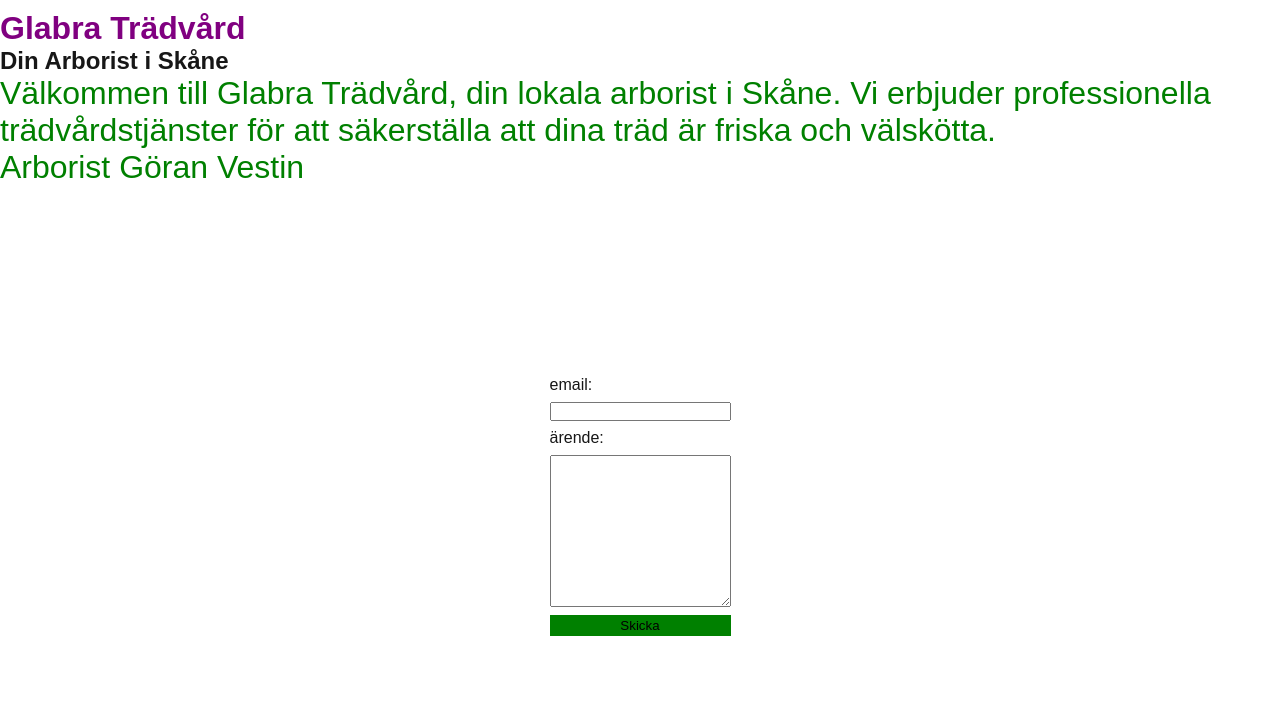
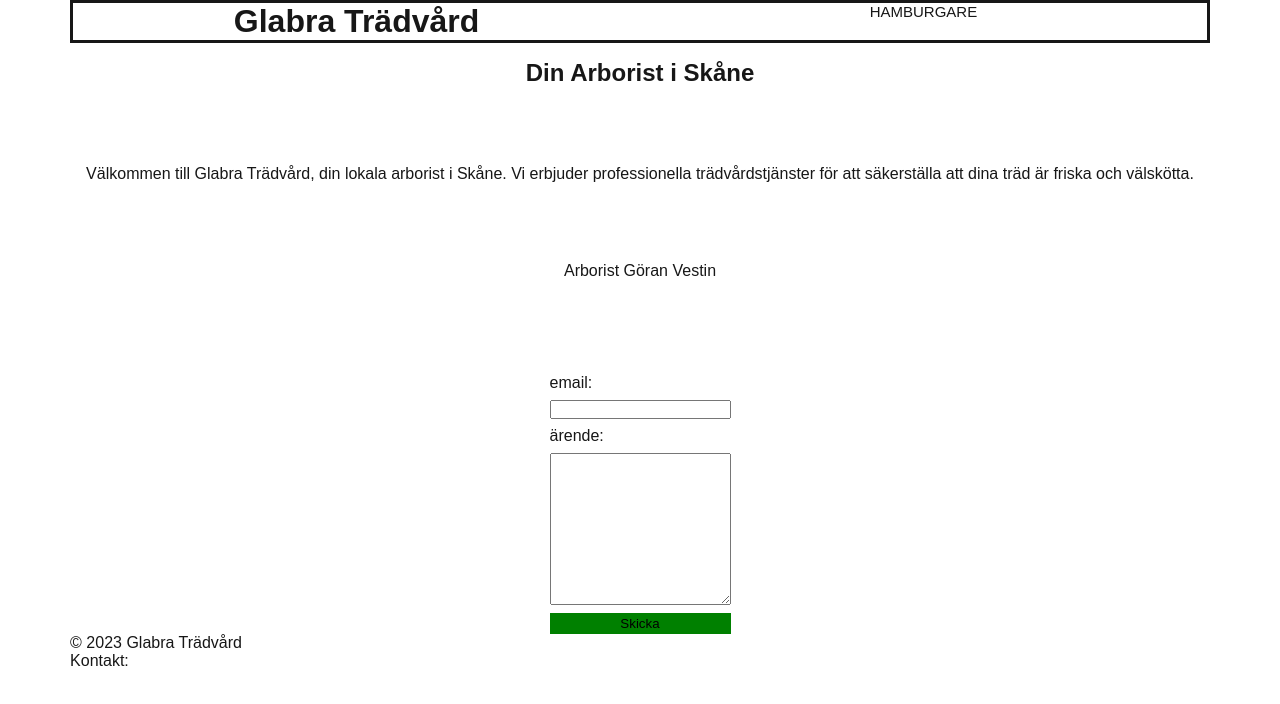
Before and after one commit to sqwatta/Copilot, a Next.js app in the folder goran-arborist/: page / in a window 1280 px wide. Shown: the top 704 px of the page. Built offline with nearby package versions, Linux system fonts and the light colour scheme.

Commit message:
miguel changes

```diff
--- /dev/null
+++ b/goran-arborist/app/component/DropDownMenu.tsx
@@ -0,0 +1,27 @@
+'use client';
+import { useState } from "react";
+
+export default function DropDownMenu() {
+
+    const [isActive, setIsActive] = useState(false);
+
+    const hoverHandler = () => {
+        setIsActive(!isActive);
+        console.log('active')
+    }
+
+    return (
+        <ul onMouseOver={hoverHandler} className={`dropdown-menu ${isActive ? 'active' : ''}`}>
+            <p>HAMBURGARE</p>
+            {isActive && (
+                <>
+                    <li>Trädfällning</li>
+                    <li>Trädbeskärning</li>
+                    <li>Stubbfräsning</li>
+                    <li>Trädvård och rådgivning</li>
+                    <li>Akut trädvård</li>
+                </>
+            )}
+        </ul>
+    )
+}
--- /dev/null
+++ b/goran-arborist/app/component/Footer.tsx
@@ -0,0 +1,8 @@
+export default function Footer() {
+    return (
+        <footer className="padding">
+        <p>© 2023 Glabra Trädvård</p>
+        <p>Kontakt: </p>
+      </footer>
+    )
+}
--- /dev/null
+++ b/goran-arborist/app/component/FormSubject.tsx
@@ -0,0 +1,52 @@
+import { useState } from 'react';
+
+export default function FormSubject(){
+
+    const [email, setEmail] = useState('');
+      const [subject, setSubject] = useState('');
+      const [message, setMessage] = useState('');
+
+      const clickHandler = (e: React.FormEvent<HTMLFormElement>) => {
+        if (email === '' || subject === '') {
+          setMessage('Fyll i både email och ärende!');
+          setTimeout(() => {
+            setMessage('');
+          }, 5000);
+          return;
+        }
+        e.preventDefault();
+        setMessage(`VI ÅTERKOMMER TILL DIN EMAIL: ${email} MED SVAR PÅ DITT ÄRENDE: ${subject}`);
+        setTimeout(() => {
+          setMessage('');
+        }, 5000);
+        setEmail('');
+        setSubject('');
+      };
+
+    return (
+        <form className="form-contact padding" onSubmit={clickHandler}>
+        <label
+          htmlFor="email">email:</label>
+
+        <input
+          type="text"
+          id="email"
+          name="email"
+          onChange={(e) => setEmail(e.target.value)} />
+
+        <label
+          htmlFor="subject">ärende:</label>
+
+        <textarea
+          id="subject"
+          rows={10}
+          name="subject"
+          onChange={(e) => setSubject(e.target.value)} />
+
+        <button
+          type="submit">Skicka</button>
+
+        {message && <p className="message">{message}</p>}
+      </form>
+    )
+}
--- /dev/null
+++ b/goran-arborist/app/component/Header.tsx
@@ -0,0 +1,10 @@
+import DropDownMenu from "./DropDownMenu";
+
+export default function Header() {
+    return (
+        <div className="header">
+        <h1>Glabra Trädvård</h1>
+        <DropDownMenu />
+        </div>
+    );
+    }
--- a/goran-arborist/app/globals.css
+++ b/goran-arborist/app/globals.css
@@ -37,31 +37,52 @@ a {
   color: inherit;
   text-decoration: none;
 }
-
-p {
-  color: green;
-  font-size: 2rem;
+.wrapper{
+  display: grid;
+  height: 100vh;
+  grid-template-rows: auto 2fr 1fr 1fr;
+  place-content: center;
 }
 
-h1 {
-  color: purple
-}
-.wrapper{
-  display: grid;
-  grid-template-rows: 1fr 3fr;
-  place-content: center;
-  gap: 1rem;
-  height: 100vh;
-}
 .header{
   display: grid;
-  place-content: center;
+  height: fit-content;
+  grid-template-columns: 1fr 1fr;
+  justify-content: space-between;
+  border: solid;
+  text-align: center;
+  position: relative;
 }
+.header p {
+  font-size: 15px;
+ }
+ .header h2{
+  margin-bottom: 1rem;
+ }
+
 .form-contact{
   display: grid;
   place-content: center;
   gap: 0.5rem;
 }
+.dropdown-menu li{
+  position: absolute;
+  right: 1rem;
+  display: none;
+  transition: 500ms;
+  height: fit-content;
+}
+.dropdown-menu:hover li{
+  display: flex;
+  position: absolute;
+}
+
+.text-content{
+  display: grid;
+  text-align: center;
+  padding: 1rem;
+}
+
 .form-contact button{
   background: none;
   border: none;
--- a/goran-arborist/app/page.tsx
+++ b/goran-arborist/app/page.tsx
@@ -1,63 +1,25 @@
 'use client';
 
-import { useState } from "react";
+import Header from "./component/Header";
+import FormSubject from "./component/FormSubject";
+import Footer from "./component/Footer";
 
 export default function Home() {
 
-  const [email, setEmail] = useState('');
-  const [subject, setSubject] = useState('');
-  const [message, setMessage] = useState('');
+  return (
+    <div className="wrapper padding">
+      <Header />
 
-  const clickHandler = (e: React.FormEvent<HTMLFormElement>) => {
-    if (email === '' || subject === '') {
-      setMessage('Fyll i både email och ärende!');
-      setTimeout(() => {
-        setMessage('');
-      }, 5000);
-      return;
-    }
-    e.preventDefault();
-    setMessage(`VI ÅTERKOMMER TILL DIN EMAIL: ${email} MED SVAR PÅ DITT ÄRENDE: ${subject}`);
-    setTimeout(() => {
-      setMessage('');
-    }, 5000);
-    setEmail('');
-    setSubject('');
-  };
-
-  return (
-    <div className="wrapper">
-      <div className="header">
-        <h1>Glabra Trädvård</h1>
+      <div className="text-content">
         <h2>Din Arborist i Skåne</h2>
         <p>Välkommen till Glabra Trädvård, din lokala arborist i Skåne. Vi erbjuder professionella trädvårdstjänster för att säkerställa att dina träd är friska och välskötta.</p>
         <p>Arborist Göran Vestin</p>
       </div>
 
-      <form className="form-contact" onSubmit={clickHandler}>
-        <label
-          htmlFor="email">email:</label>
+      <FormSubject />
+      <Footer />
 
-        <input
-          type="text"
-          id="email"
-          name="email"
-          onChange={(e) => setEmail(e.target.value)} />
 
-        <label
-          htmlFor="subject">ärende:</label>
-
-        <textarea
-          id="subject"
-          rows={10}
-          name="subject"
-          onChange={(e) => setSubject(e.target.value)} />
-
-        <button
-          type="submit">Skicka</button>
-
-        {message && <p className="message">{message}</p>}
-      </form>
     </div>
   );
 }
```
